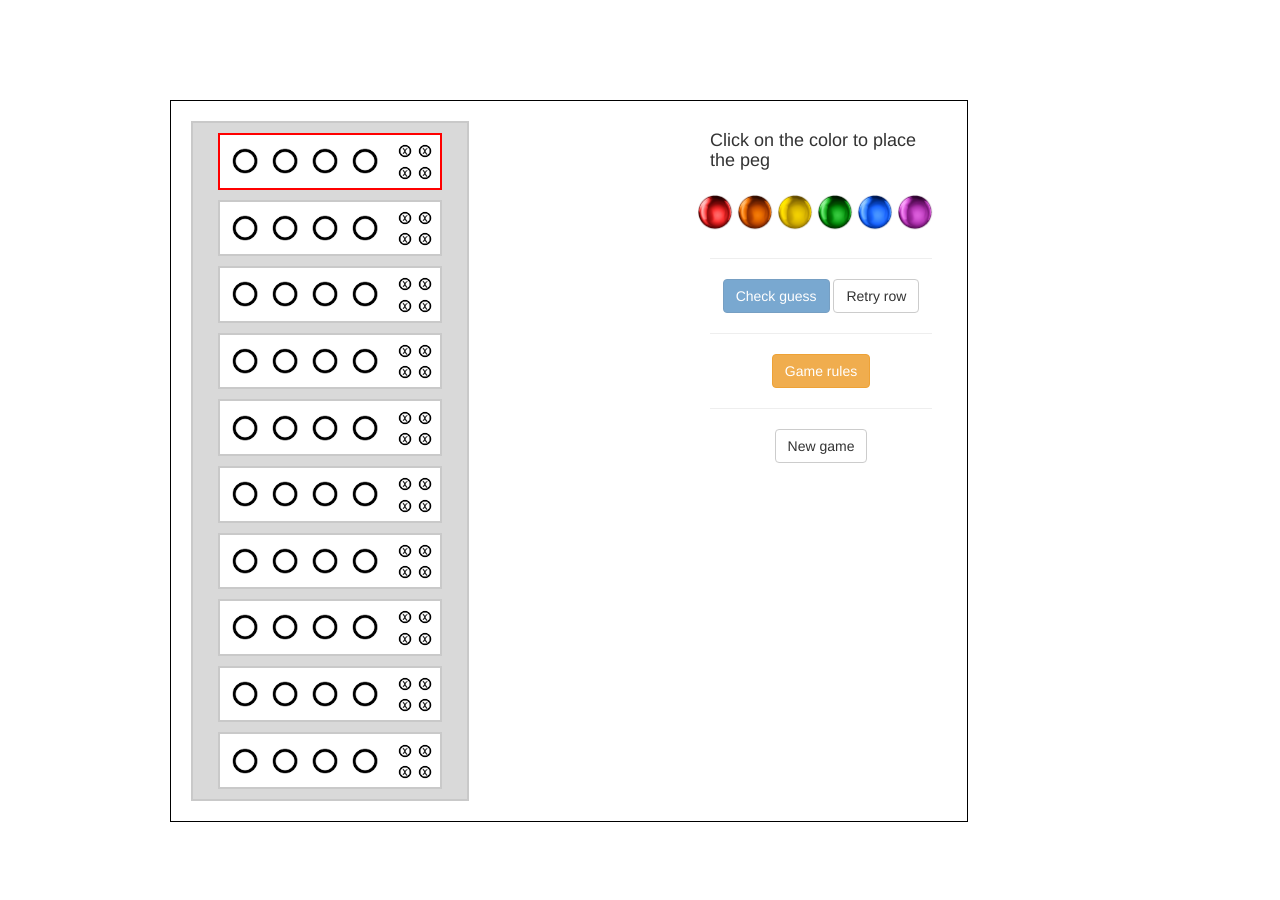
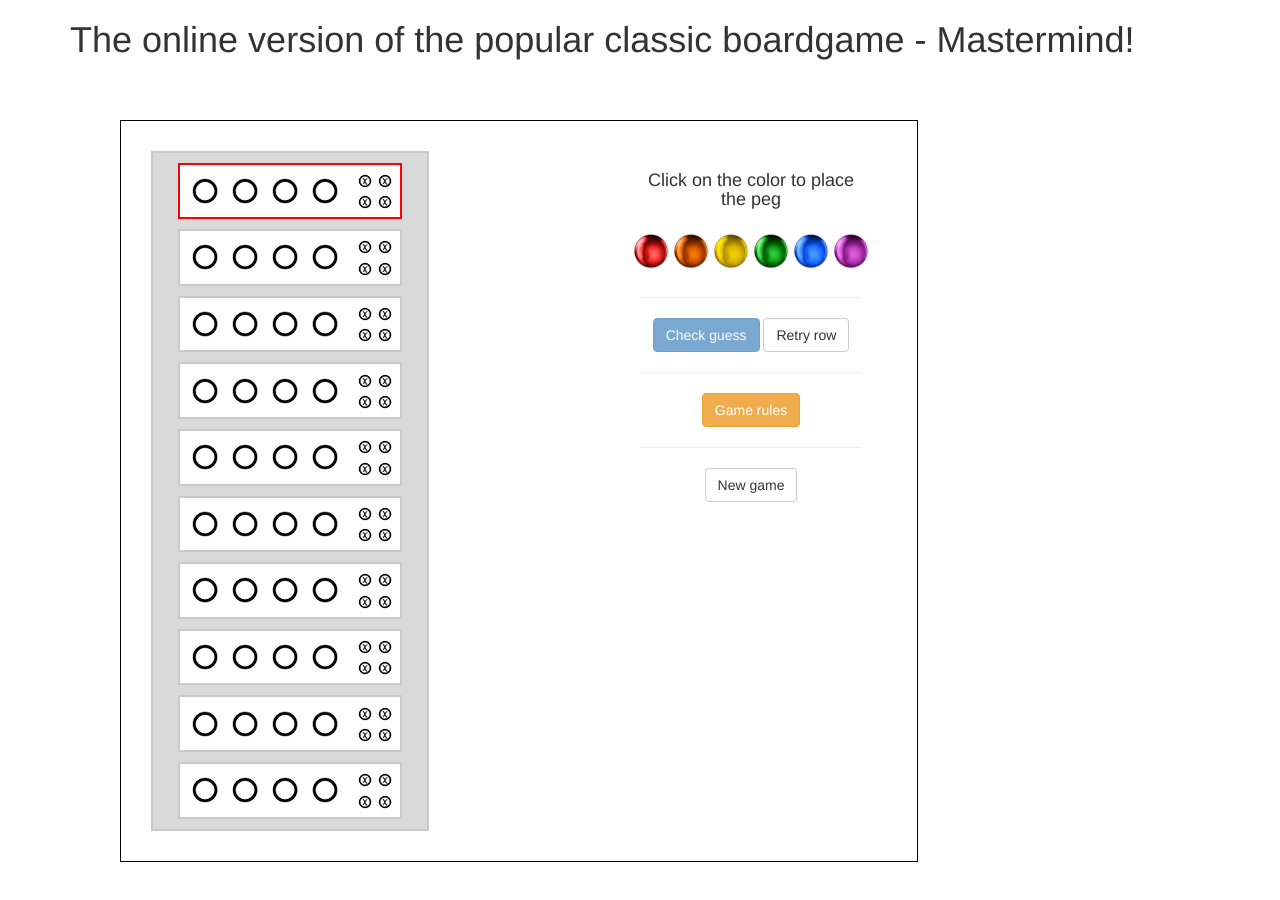
Before and after one commit to sachi-d/Mastermind-Game, a plain HTML site: page index.html in a window 1280 px wide. Drawn offline with Linux system fonts and the light colour scheme.

Commit message:
add header + update UI

```diff
--- a/css/mastermind.css
+++ b/css/mastermind.css
@@ -1,16 +1,20 @@
 #play-area {
     border: 1px solid black;
     padding: 20px;
-    margin: 100px;
+    margin: 50px;
     width: 70%;
+    text-align: center;
 }
 #board {
     width: auto;
     border: 2px solid #c9c9c9;
     background-color: #d9d9d9;
+    margin: 10px;
 }
 #toolbar {
+    margin: auto;
     float: right;
+    margin: 20px 20px 0 20px;
 }
 #color-buttons {
     margin-top: 20px;
--- a/index.html
+++ b/index.html
@@ -13,6 +13,9 @@
 <body>
 
     <div class="container">
+        <div class="header">
+            <h1>  The online version of the popular classic boardgame - Mastermind!</h1>
+        </div>
         <div class="col-md-12" id="play-area">
             <div id="board" class="col-md-8"></div>
             <div id="toolbar" class="col-md-4">
```
